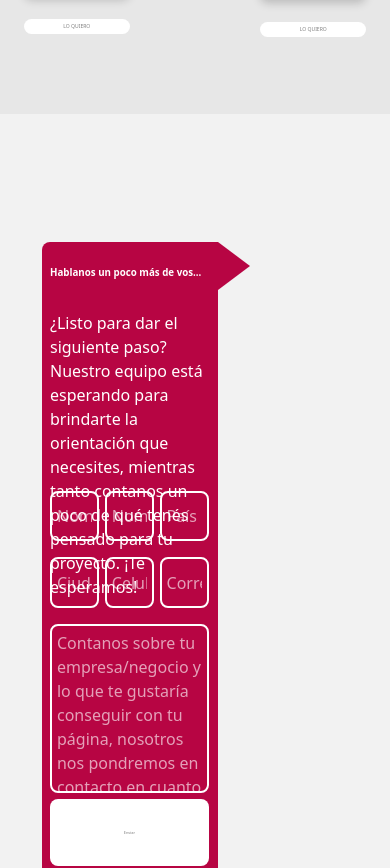
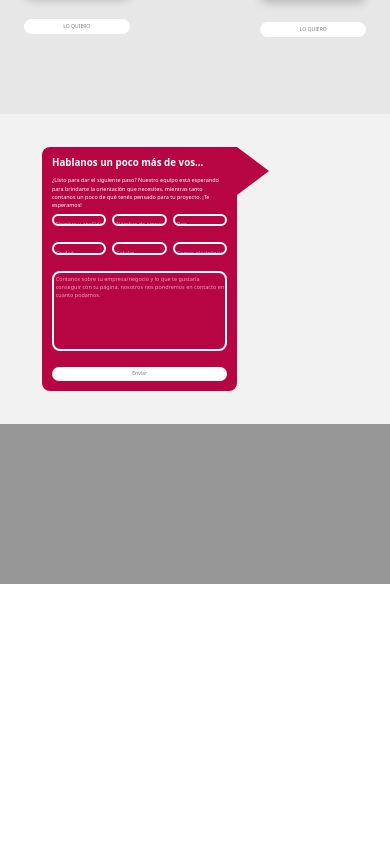
Before and after one commit to dileo24/portafolioGP, a React (Create React App) app in the folder client/: page / in a window 390 px wide. Shown: the part 1606-2474 px from the top of the page. After the commit the page ends 2190 px from the top, so only its background shows below. Built offline with nearby package versions, Linux system fonts and the light colour scheme.

Commit message:
responsive auto contactos

```diff
--- a/client/src/styles/components/_contacto.scss
+++ b/client/src/styles/components/_contacto.scss
@@ -3,12 +3,11 @@
   flex-direction: column;
   align-items: center;
   justify-content: flex-start;
-  padding: 8rem 0;
+  padding: 8.5% 0;
 
   .formContainer {
     position: relative;
-    height: 80vh;
-    width: 45%;
+    width: 50%;
     margin-left: 5vh;
     border-radius: 0.5rem 0 0.5rem 0.5rem;
     background-color: $magenta;
@@ -26,48 +25,46 @@
 
     form {
       @include centerCol;
-      height: 100%;
       color: white;
+      padding: 5%;
       .text {
-        position: absolute;
-        top: 3vh;
-        left: 2vw;
-        width: 50%;
         .titulo {
           font-size: 2.5vw;
           font-weight: 700;
           color: white;
           text-align: start;
-          width: 130%;
-          margin-bottom: 2rem;
+          margin-bottom: none;
         }
         .parrafo {
-          width: 130%;
+          margin-top: 2.5%;
+          font-size: $descrSize;
+          margin-bottom: 2.5%;
         }
       }
       .inputS {
-        position: absolute;
-        bottom: 2.5vh;
-        left: 2vw;
-        height: 60%;
-        width: 90.5%;
+        width: 100%;
         .sect {
-          width: 100%;
           @include centerRow;
           justify-content: space-between;
           padding-bottom: 1rem;
           input {
-            padding: 5px;
+            height: 0;
             width: 31%;
-            height: 6vh;
+            padding: 2.5% 0 2.5% 1%;
             border: 2px solid white;
             background-color: transparent;
             border-radius: 0.5rem;
+            border-radius: 0.5rem;
             resize: none;
             color: white;
+            -webkit-border-radius: 0.5rem;
+            -moz-border-radius: 0.5rem;
+            -ms-border-radius: 0.5rem;
+            -o-border-radius: 0.5rem;
           }
           input::placeholder {
             color: rgba(255, 255, 255, 0.623);
+            font-size: $descrSize;
           }
           .celIn::-webkit-inner-spin-button,
           .no-arrows::-webkit-outer-spin-button {
@@ -77,10 +74,9 @@
         }
 
         textarea {
-          padding: 5px;
           border-radius: 0.5rem;
           width: 100%;
-          height: 20vh;
+          padding: 1% 0 15% 1%;
           resize: none;
           border: 2px solid white;
           color: white;
@@ -88,18 +84,23 @@
         }
         textarea::placeholder {
           color: rgba(255, 255, 255, 0.623);
+          font-size: $descrSize;
         }
         .btnEnviar {
           background-color: white;
           color: $magenta;
           width: 100%;
-          height: 8vh;
+          padding: 2% 0;
           font-size: 1.3vw;
           border: none;
           color: $grisOscuro;
           border-radius: 0.5rem;
-          margin-top: 1.5rem;
+          margin-top: 3%;
           transition: all 0.2s;
+          -webkit-transition: all 0.2s;
+          -moz-transition: all 0.2s;
+          -ms-transition: all 0.2s;
+          -o-transition: all 0.2s;
         }
         .btnEnviar:hover {
           border: 1.5px solid white;
@@ -110,22 +111,3 @@
     }
   }
 }
-
-@media only screen and (max-width: 1500px) {
-  .contactoContainer {
-    .formContainer {
-      form {
-        .text {
-          width: 70%;
-        }
-        .inputS {
-          /* height: 50%; */
-          .btnEnviar {
-            margin-top: 0;
-            font-size: 1vw;
-          }
-        }
-      }
-    }
-  }
-}
```
Also changed, not shown: client/src/styles/components/_nosotros.scss (+0 -44 lines), client/src/multimedia/persona.png (added).
